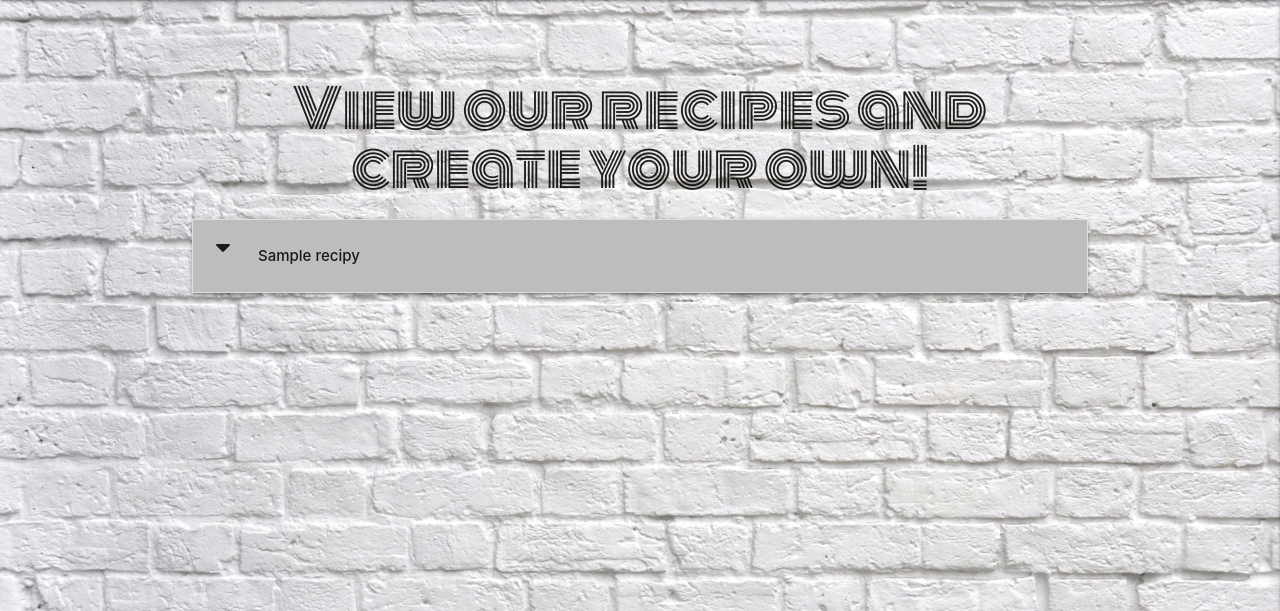
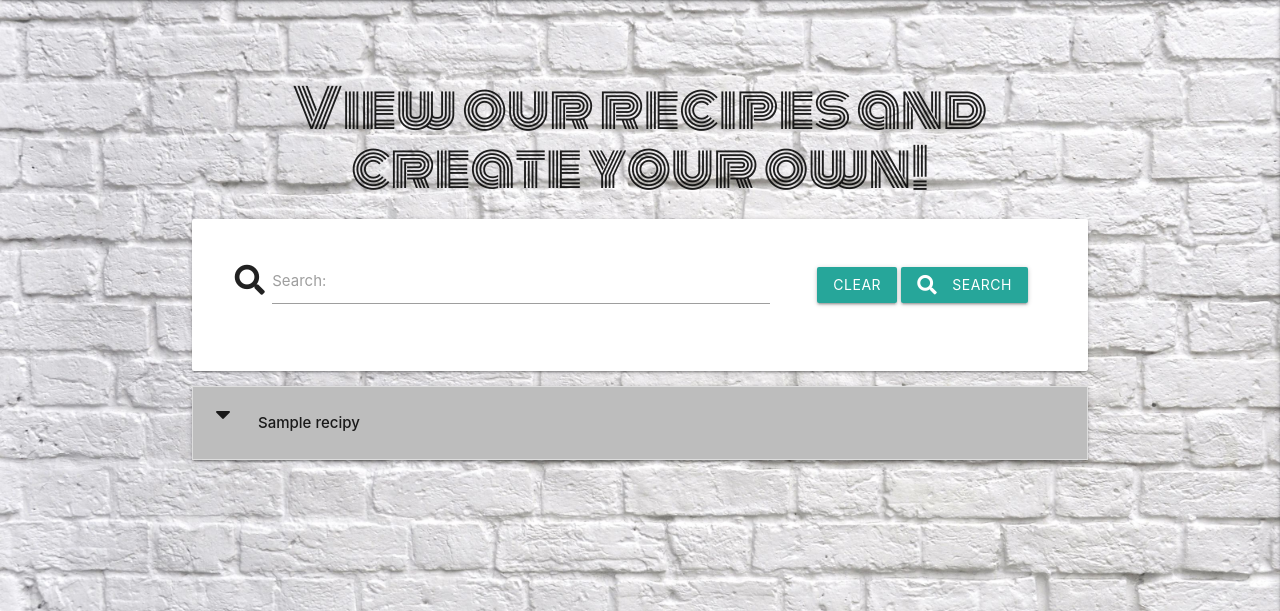
Before and after one commit to AmyKeedwell/3-Milestone-Project-OnTheRocks, a Flask app: page / in a window 1280 px wide. Shown: the part 64-675 px from the top of the page. Run offline with Flask 2, Linux system fonts and the light colour scheme; a database or web service that is not in the repository returns one stand-in record (values such as "Sample title"); some libraries are stand-ins or nearby versions.

Commit message:
added functionailty to search for cocktails

```diff
--- a/app.py
+++ b/app.py
@@ -23,6 +23,13 @@ mongo = PyMongo(app)
 @app.route("/get_recipes")
 def get_recipes():
     recipies = list(mongo.db.recipies.find())
+    return render_template("recipes.html", recipies=recipies)
+
+
+@app.route("/search", methods=["GET", "POST"])
+def search():
+    query = request.form.get("query")
+    recipies = list(mongo.db.recipies.find({"$text": {"$search": query}}))
     return render_template("recipes.html", recipies=recipies)
 
 
--- a/templates/recipes.html
+++ b/templates/recipes.html
@@ -3,7 +3,25 @@
 
 <h2 class="center-align">View our recipes and create your own!</h2>
 
+<div class="row card-panel">
+    <form action="{{ url_for('search') }}" method="post" class="col s12">
+        <div class="row valign-wrapper center-align">
+            <div class="input-field col s12 m8">
+                <i class="fas fa-search prefix"></i>
+                <input type="text" name="query" id="query" minlength="3" class="validate" required>
+                <label for="query">Search:</label>
+            </div>
+            <div class="col s12 m4">
+                <a href="{{ url_for('get_recipes') }}" class="btn">Clear</a>
+                <button type="submit" class="btn">
+                    <i class="fas fa-search left"></i>Search
+                </button>
+            </div>
+        </div>
+    </form>
+</div>
 
+{% if recipies|length > 0 %}
 <ul class="collapsible">
     {% for recipies in recipies %}
     <li>
@@ -31,7 +49,9 @@
     </li>
     {% endfor %}
 </ul>
-
+{% else %}
+    <h3 class="center-align red-text">No Cocktails Found!</h3>
+{% endif %}
 
 
 {% endblock %}
```
